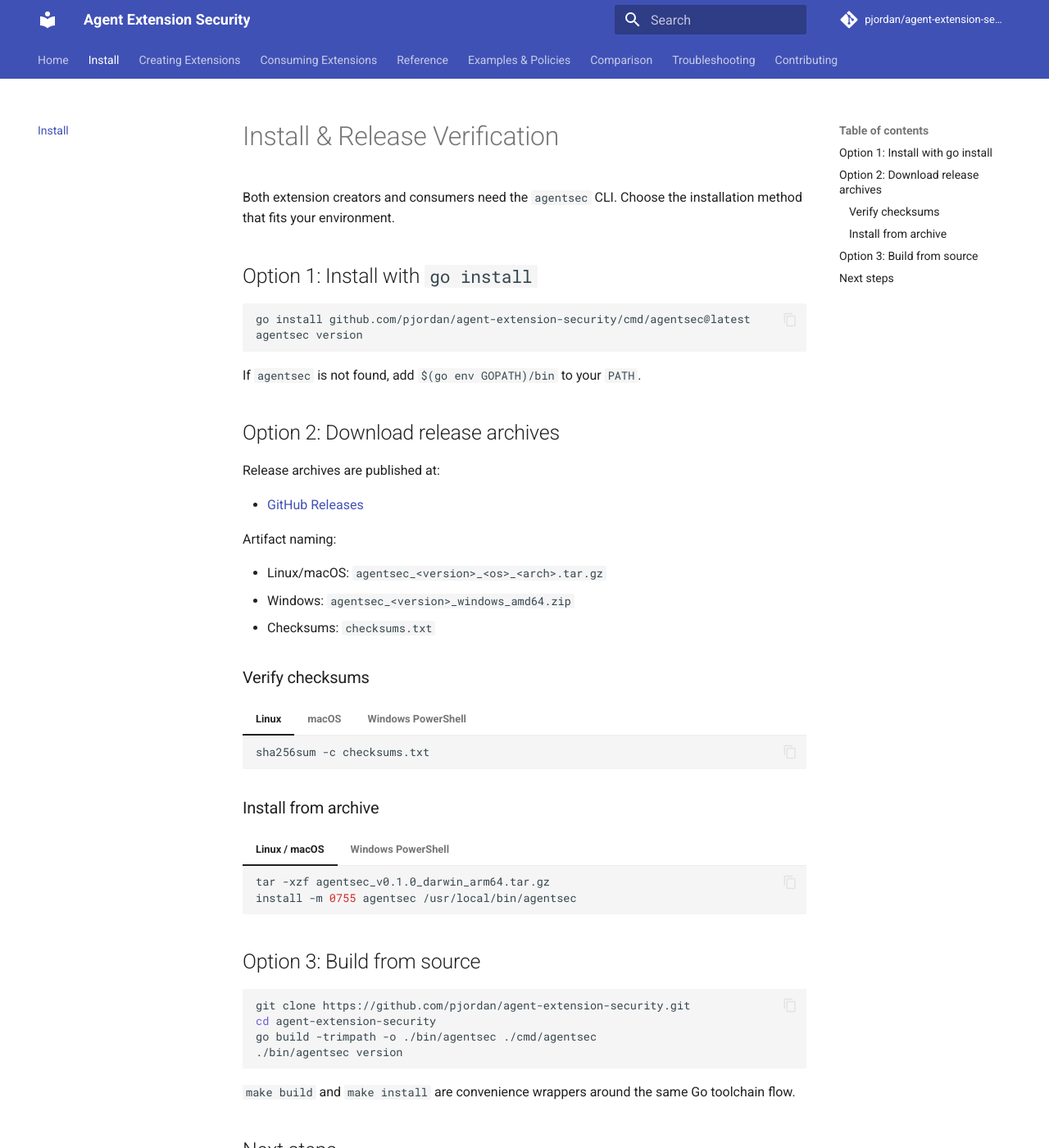
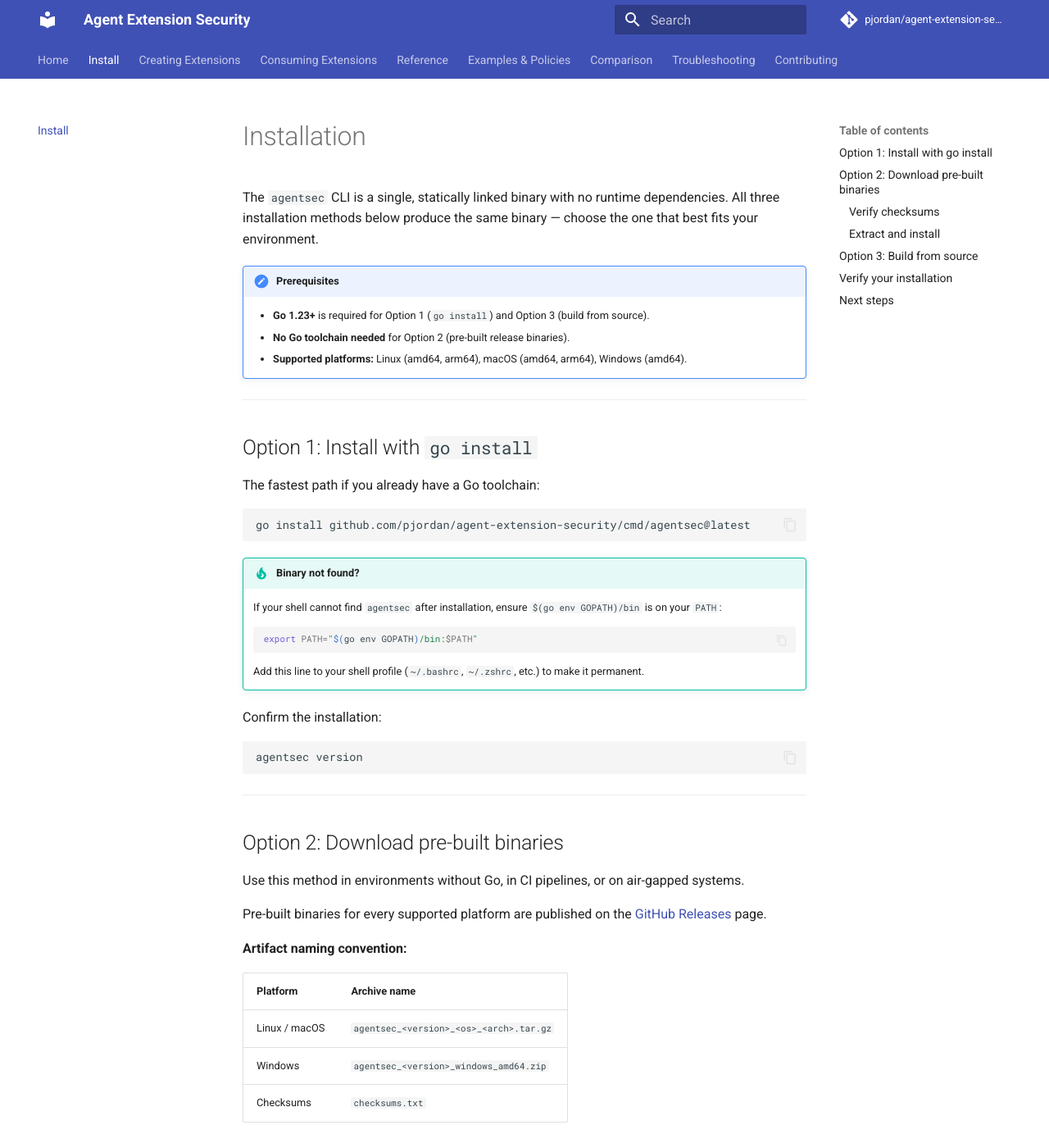
Before and after one commit to pjordan/agent-extension-security, an MkDocs documentation site: the page built from docs/install.md, in a window 1280 px wide and 1400 px high. Shown: the whole window at 82% size. Built offline with MkDocs 1.6.1 and Material for MkDocs 9.7.7, drawn with Linux system fonts in a browser that asks for light colours; comment, search, counter and statistics services are not loaded; some of the changed text lies outside the part shown.

Commit message:
docs: improve install page with prerequisites, admonitions, and verification guidance
Rewrites docs/install.md to match the professional quality of the rest of
the documentation site. Adds a prerequisites callout, contextual tips and
warnings via MkDocs admonitions, parameterized version placeholders, tabbed
build-from-source options, and a unified post-install verification section.

Co-Authored-By: Claude Opus 4.5 <noreply@anthropic.com>

````diff
--- a/docs/install.md
+++ b/docs/install.md
@@ -1,29 +1,59 @@
-# Install & Release Verification
+# Installation
 
-Both extension creators and consumers need the `agentsec` CLI. Choose the installation method that fits your environment.
+The `agentsec` CLI is a single, statically linked binary with no runtime dependencies. All three installation methods below produce the same binary — choose the one that best fits your environment.
+
+!!! note "Prerequisites"
+    - **Go 1.23+** is required for Option 1 (`go install`) and Option 3 (build from source).
+    - **No Go toolchain needed** for Option 2 (pre-built release binaries).
+    - **Supported platforms:** Linux (amd64, arm64), macOS (amd64, arm64), Windows (amd64).
+
+---
 
 ## Option 1: Install with `go install`
 
+The fastest path if you already have a Go toolchain:
+
 ```bash
 go install github.com/pjordan/agent-extension-security/cmd/agentsec@latest
+```
+
+!!! tip "Binary not found?"
+    If your shell cannot find `agentsec` after installation, ensure `$(go env GOPATH)/bin` is on your `PATH`:
+
+    ```bash
+    export PATH="$(go env GOPATH)/bin:$PATH"
+    ```
+
+    Add this line to your shell profile (`~/.bashrc`, `~/.zshrc`, etc.) to make it permanent.
+
+Confirm the installation:
+
+```bash
 agentsec version
 ```
 
-If `agentsec` is not found, add `$(go env GOPATH)/bin` to your `PATH`.
+---
 
-## Option 2: Download release archives
+## Option 2: Download pre-built binaries
 
-Release archives are published at:
+Use this method in environments without Go, in CI pipelines, or on air-gapped systems.
 
-- [GitHub Releases](https://github.com/pjordan/agent-extension-security/releases)
+Pre-built binaries for every supported platform are published on the [GitHub Releases](https://github.com/pjordan/agent-extension-security/releases) page.
 
-Artifact naming:
+**Artifact naming convention:**
 
-- Linux/macOS: `agentsec_<version>_<os>_<arch>.tar.gz`
-- Windows: `agentsec_<version>_windows_amd64.zip`
-- Checksums: `checksums.txt`
+| Platform | Archive name |
+|----------|-------------|
+| Linux / macOS | `agentsec_<version>_<os>_<arch>.tar.gz` |
+| Windows | `agentsec_<version>_windows_amd64.zip` |
+| Checksums | `checksums.txt` |
+
+!!! tip "Replace `<version>`"
+    In the commands below, replace `<version>` with the release tag you downloaded (e.g., `v0.1.0`).
 
 ### Verify checksums
+
+Before installing, verify the archive integrity against the published checksums. This confirms the download has not been tampered with or corrupted in transit.
 
 === "Linux"
 
@@ -34,43 +64,83 @@ Artifact naming:
 === "macOS"
 
     ```bash
-    shasum -a 256 agentsec_v0.1.0_darwin_arm64.tar.gz
+    shasum -a 256 -c checksums.txt
     ```
 
 === "Windows PowerShell"
 
     ```powershell
-    Get-FileHash .\agentsec_v0.1.0_windows_amd64.zip -Algorithm SHA256
+    # Compare the output against the corresponding entry in checksums.txt
+    Get-FileHash .\agentsec_<version>_windows_amd64.zip -Algorithm SHA256
     ```
 
-### Install from archive
+!!! warning "Use the official checksums"
+    Always download `checksums.txt` from the [GitHub Releases](https://github.com/pjordan/agent-extension-security/releases) page — the same source as the archive itself. Do not rely on checksums hosted elsewhere.
+
+### Extract and install
 
 === "Linux / macOS"
 
     ```bash
-    tar -xzf agentsec_v0.1.0_darwin_arm64.tar.gz
-    install -m 0755 agentsec /usr/local/bin/agentsec
+    tar -xzf agentsec_<version>_<os>_<arch>.tar.gz
+    sudo install -m 0755 agentsec /usr/local/bin/agentsec
+    agentsec version
     ```
 
 === "Windows PowerShell"
 
     ```powershell
-    Expand-Archive .\agentsec_v0.1.0_windows_amd64.zip -DestinationPath .
+    Expand-Archive .\agentsec_<version>_windows_amd64.zip -DestinationPath .
     Move-Item .\agentsec.exe "$env:USERPROFILE\bin\agentsec.exe"
+    agentsec version
     ```
+
+---
 
 ## Option 3: Build from source
 
+Build from source when you want to audit the code, contribute changes, or customize the build.
+
+=== "Using make"
+
+    ```bash
+    git clone https://github.com/pjordan/agent-extension-security.git
+    cd agent-extension-security
+    make build
+    ./bin/agentsec version
+    ```
+
+=== "Using go build"
+
+    ```bash
+    git clone https://github.com/pjordan/agent-extension-security.git
+    cd agent-extension-security
+    go build -trimpath -o ./bin/agentsec ./cmd/agentsec
+    ./bin/agentsec version
+    ```
+
+!!! tip "`make install`"
+    Running `make install` copies the binary to `$(go env GOPATH)/bin` so it is available system-wide without a path prefix.
+
+---
+
+## Verify your installation
+
+Regardless of which method you used, confirm that `agentsec` is available and working:
+
 ```bash
-git clone https://github.com/pjordan/agent-extension-security.git
-cd agent-extension-security
-go build -trimpath -o ./bin/agentsec ./cmd/agentsec
-./bin/agentsec version
+agentsec version
 ```
 
-`make build` and `make install` are convenience wrappers around the same Go toolchain flow.
+You should see output containing the version number and build metadata. If the command is not found, revisit the PATH instructions for your chosen installation method.
+
+Having trouble? Check the [Troubleshooting](troubleshooting.md) guide.
+
+---
 
 ## Next steps
 
-- **Building an extension?** Start with the [Creator Quickstart](creating/quickstart.md)
-- **Installing an extension?** Start with the [Consumer Quickstart](consuming/quickstart.md)
+- **Building an extension?** Start with the [Creator Quickstart](creating/quickstart.md).
+- **Installing an extension?** Start with the [Consumer Quickstart](consuming/quickstart.md).
+- **Exploring commands?** See the [CLI Reference](reference/cli.md) for the full command list.
+- **Looking for examples?** Browse [Examples & Policies](examples.md) for sample manifests and policy templates.
````
